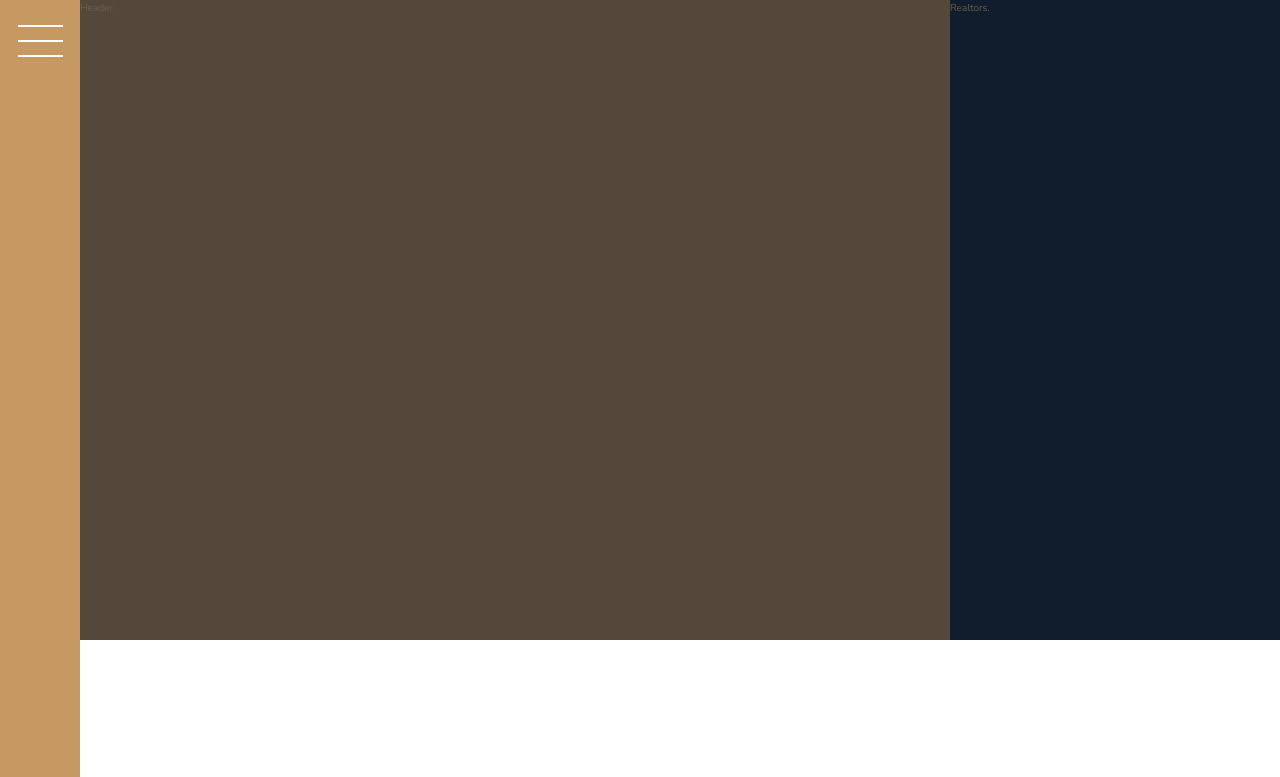
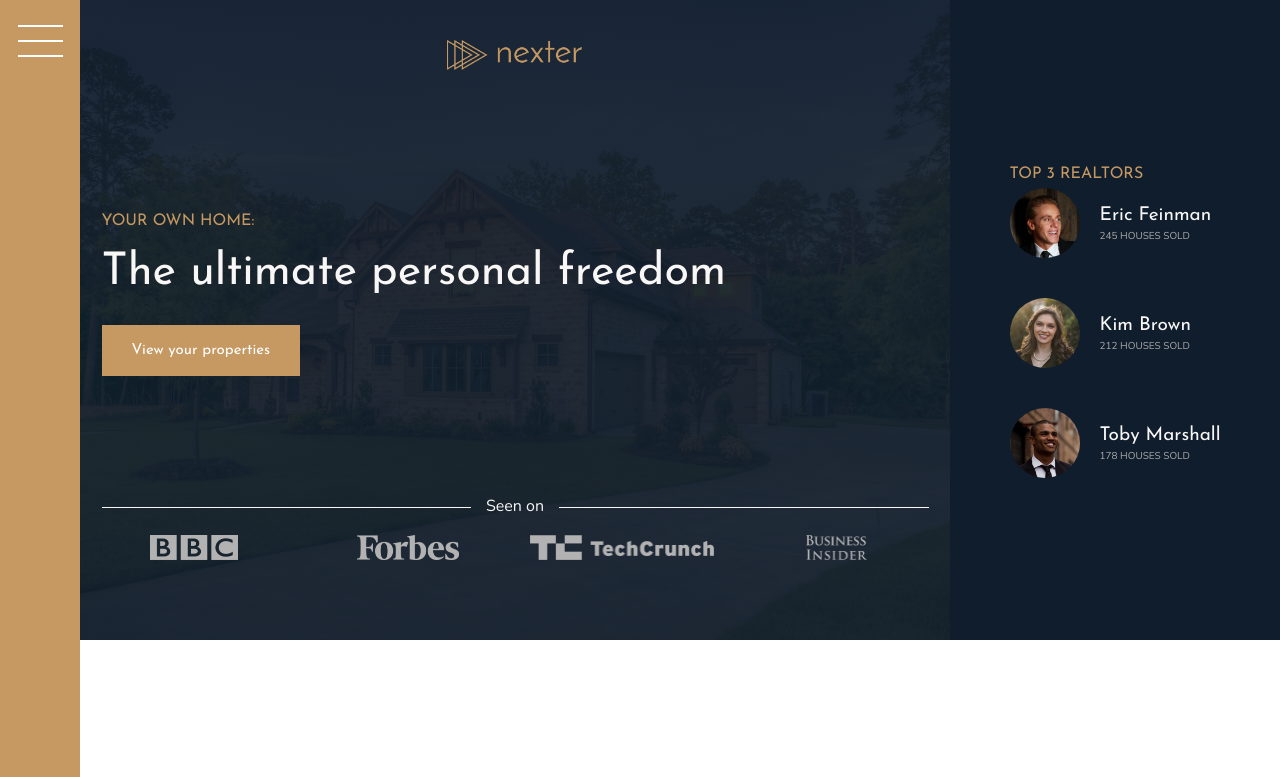
Before and after one commit to abhilashasokan/learning-css-grid, a website: page index.html in a window 1280 px wide. Shown: the top 777 px of the page. Drawn offline with nearby package versions, Linux system fonts and the light colour scheme.

Commit message:
- header added with style

```diff
--- a/index.html
+++ b/index.html
@@ -19,11 +19,41 @@
     </div>
 
     <header class="header">
-        Header.
+        <img src="img/logo.png" alt="Nexter Logo" class="header__logo">
+        <h3 class="heading-3">Your own home:</h3>
+        <h1 class="heading-1">The ultimate personal freedom</h1>
+        <button class="btn header__btn">View your properties</button>
+
+        <div class="header__seenon-text">Seen on</div>
+        <div class="header__seenon-logos">
+            <img src="img/logo-bbc.png" alt="Seen on logo 1">
+            <img src="img/logo-forbes.png" alt="Seen on logo 2">
+            <img src="img/logo-techcrunch.png" alt="Seen on logo 3">
+            <img src="img/logo-bi.png" alt="Seen on logo 4">
+        </div>
     </header>
 
     <div class="realtors">
-        Realtors.
+        <h3 class="heading-3">Top 3 Realtors</h3>
+        <div class="realtors__list">
+            <img src="img/realtor-1.jpeg" alt="Realtor 1" class="realtors__img">
+            <div class="realtors__details">
+                <h4 class="heading-4 heading-4--light">Eric Feinman</h4>
+                <p class="realtors__sold">245 houses sold</p>
+            </div>
+
+            <img src="img/realtor-2.jpeg" alt="Realtor 2" class="realtors__img">
+            <div class="realtors__details">
+                <h4 class="heading-4 heading-4--light">Kim Brown</h4>
+                <p class="realtors__sold">212 houses sold</p>
+            </div>
+
+            <img src="img/realtor-3.jpeg" alt="Realtor 3" class="realtors__img">
+            <div class="realtors__details">
+                <h4 class="heading-4 heading-4--light">Toby Marshall</h4>
+                <p class="realtors__sold">178 houses sold</p>
+            </div>
+        </div>
     </div>
 
     <section class="features">
--- a/sass/_header.scss
+++ b/sass/_header.scss
@@ -1,4 +1,57 @@
 .header {
   background-color: $color-grey-dark-1;
   grid-column: full-start / col-end 6;
+  background-image: linear-gradient(
+      rgba($color-secondary, 0.93),
+      rgba($color-secondary, 0.93)
+    ),
+    url(../img/hero.jpeg);
+  background-size: cover;
+  background-position: center;
+  padding: 8rem;
+  padding-top: 4rem;
+
+  display: grid;
+  grid-template-rows: 1fr min-content 6rem 1fr;
+  grid-template-columns: max-content;
+  grid-row-gap: 1.5rem;
+  justify-content: center;
+
+  &__logo {
+    height: 3rem;
+    justify-self: center;
+  }
+
+  &__btn {
+    align-self: start;
+    justify-self: start;
+  }
+
+  &__seenon-text {
+    display: grid;
+    grid-template-columns: 1fr max-content 1fr;
+    grid-column-gap: 15px;
+    align-items: center;
+    font-size: 1.6rem;
+    color: $color-grey-light-1;
+
+    &::before,
+    &::after {
+      content: "";
+      height: 1px;
+      display: block;
+      background-color: currentColor;
+    }
+  }
+
+  &__seenon-logos {
+    display: grid;
+    grid-template-columns: repeat(4, 1fr);
+    grid-column-gap: 3rem;
+    justify-items: center;
+    img {
+      height: 25px;
+      filter: brightness(70%);
+    }
+  }
 }
--- a/sass/_realtors.scss
+++ b/sass/_realtors.scss
@@ -1,4 +1,28 @@
 .realtors {
   background-color: $color-secondary;
   grid-column: col-start 7 / full-end;
+  padding: 3rem;
+  display: grid;
+  align-content: center;
+  justify-content: center;
+
+  &__list {
+    display: grid;
+    grid-template-columns: min-content max-content;
+    grid-column-gap: 2rem;
+    grid-row-gap: 5vh;
+    align-items: center;
+  }
+
+  &__img {
+    width: 7rem;
+    border-radius: 50%;
+    display: block;
+  }
+
+  &__sold {
+    text-transform: uppercase;
+    color: $color-grey-light-2;
+    margin-top: -3px;
+  }
 }
--- a/sass/_typography.scss
+++ b/sass/_typography.scss
@@ -5,6 +5,9 @@
 
 .heading-1 {
   @extend %heading;
+  font-size: 4.5rem;
+  color: $color-grey-light-1;
+  line-height: 1;
 }
 
 .heading-2 {
```
Also changed, not shown: css/style.css.
